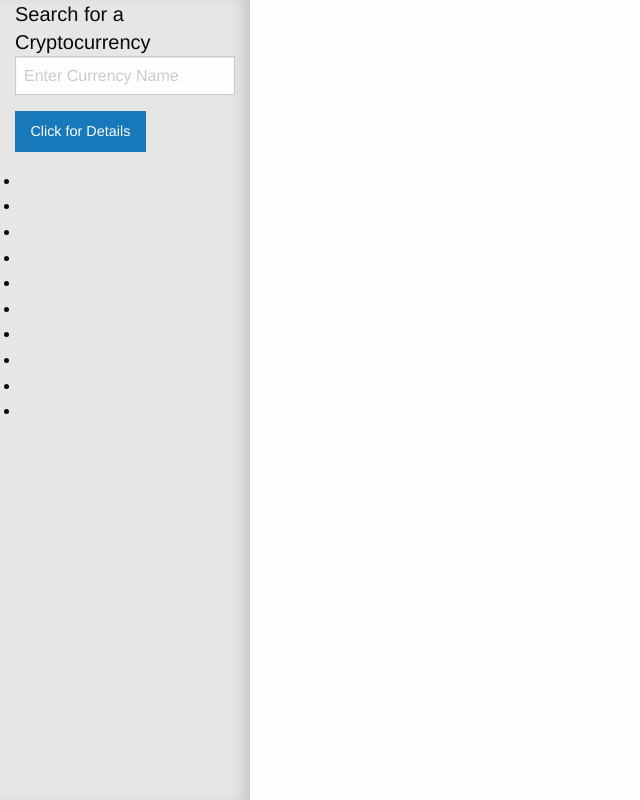
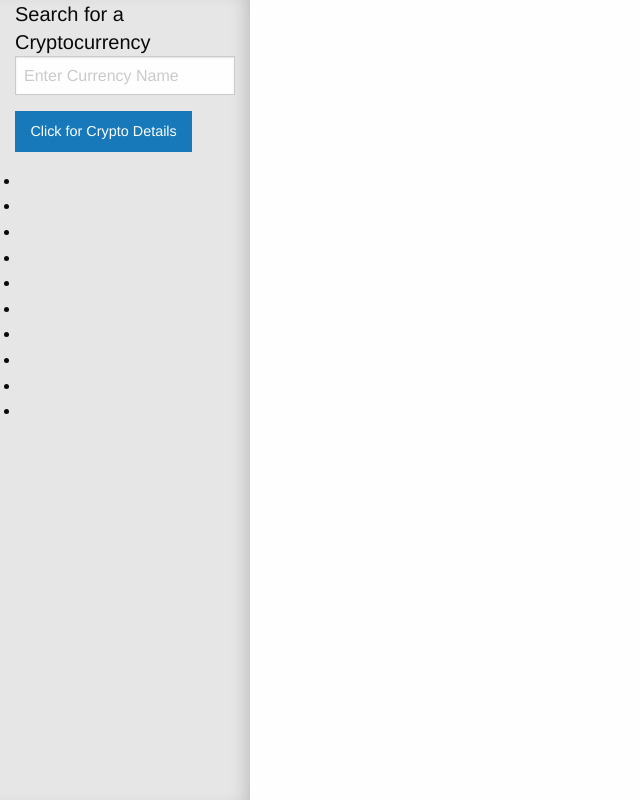
Before and after one commit to chrislyons2886/crypto-market-display, a plain HTML site: page index.html in a window 1280 px wide. Shown: the whole page, without its empty margins (0-640 px from the left). Drawn offline with nearby package versions, Linux system fonts and the light colour scheme; no server answers.

Commit message:
left aside

```diff
--- a/index.html
+++ b/index.html
@@ -20,7 +20,7 @@
                          <label class="h5">Search for a Cryptocurrency
                             <input type="text" placeholder="Enter Currency Name">
                         </label>
-                        <a href="#" class="button">Click for Details</a>
+                        <a href="#" class="button">Click for Crypto Details</a>
                         </div>
             </form>
             <ul>
```
